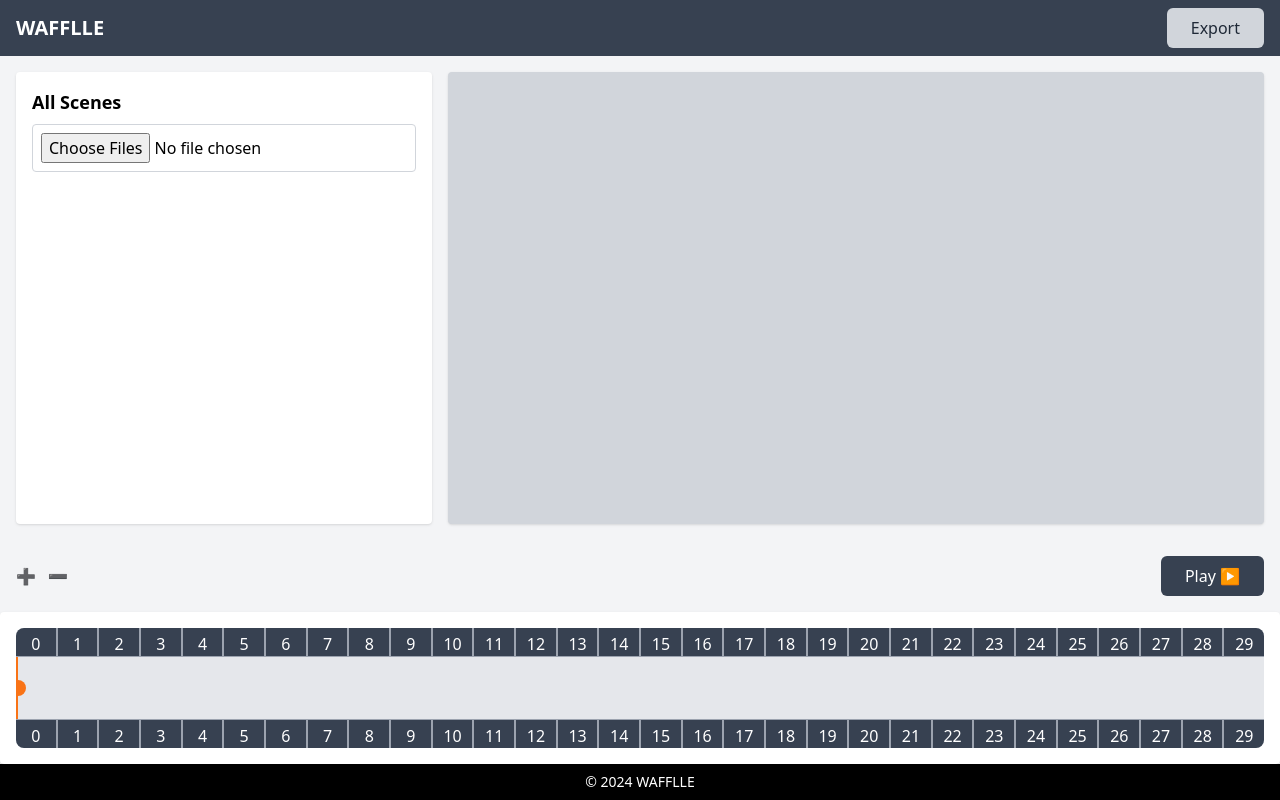
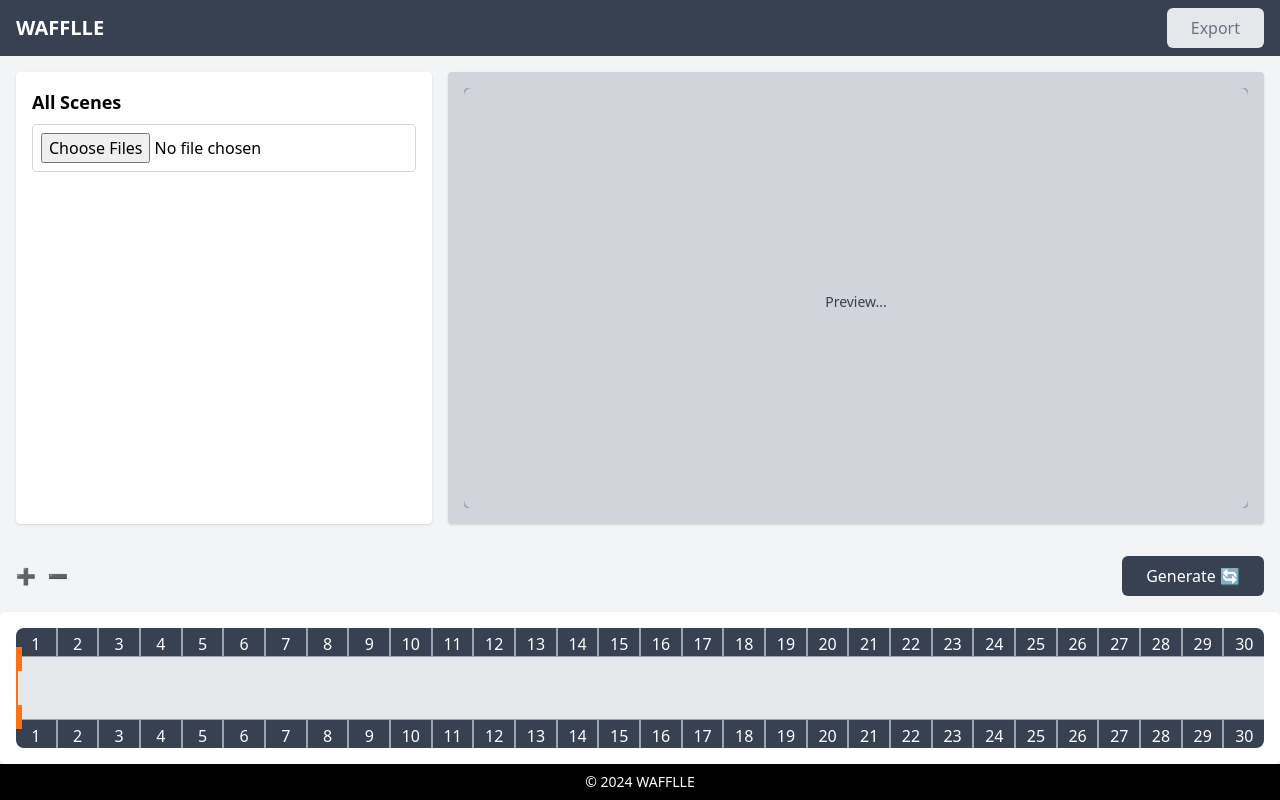
Before and after one commit to belka09/angular-video-editor, an Angular app in the folder web/: page / in a window 1280 px wide. Built offline with nearby package versions, Linux system fonts and the light colour scheme.

Commit message:
adding export button

```diff
--- a/web/src/app/components/all-scenes/all-scenes.component.html
+++ b/web/src/app/components/all-scenes/all-scenes.component.html
@@ -24,12 +24,12 @@
             </div>
             <div class="flex gap-2">
                 <button (click)="playVideo(video.url)"
-                    class="text-white bg-blue-600 p-2 rounded"
+                    class="text-white p-2 rounded border border-gray-400 cursor-pointer hover:bg-gray-400 transition-all"
                     aria-label="Play video">
                     ▶️
                 </button>
                 <button (click)="removeVideo(i)"
-                    class="text-gray-600 p-2 rounded border border-gray-400"
+                    class="text-gray-600 p-2 rounded border border-gray-400 cursor-pointer hover:bg-gray-400 transition-all"
                     aria-label="Delete video">
                     🗑️
                 </button>
--- a/web/src/app/components/all-scenes/all-scenes.component.scss
+++ b/web/src/app/components/all-scenes/all-scenes.component.scss
@@ -5,15 +5,6 @@ ul {
 
 img {
   border: 1px solid #ccc;
-}
-
-button {
-  cursor: pointer;
-  transition: background-color 0.2s;
-}
-
-button:hover {
-  background-color: #b91c1c; /* Darker red for hover */
 }
 
 .cdk-drag-placeholder {
--- a/web/src/app/components/layout/layout.component.html
+++ b/web/src/app/components/layout/layout.component.html
@@ -2,7 +2,11 @@
     <header class="bg-gray-700 text-white px-4 py-2 justify-between flex items-center">
         <h1 class="text-xl font-bold">WAFFLLE</h1>
         <button type="button"
-            class="text-gray-800 py-2 px-6 rounded-md bg-gray-300 hover:bg-gray-400 transition-all">Export</button>
+            class="text-gray-800 py-2 px-6 rounded-md bg-gray-300 hover:bg-gray-400 transition-all cursor-pointer disabled:bg-gray-200 disabled:text-gray-500 disabled:cursor-not-allowed"
+            (click)="export()"
+            [disabled]="!selectedVideoUrl">
+            Export
+        </button>
     </header>
     <main class="flex flex-1 p-4 gap-4">
         <section class="w-1/3 bg-white shadow rounded p-4">
@@ -23,7 +27,7 @@
         </div>
         <button type="button"
             class="text-white py-2 px-6 rounded-md bg-gray-700 hover:bg-gray-900 transition-all"
-            (click)="renderVideo()">Play ▶</button>
+            (click)="renderVideo()">Generate 🔄</button>
     </section>
     <section class="mt-4 p-4 bg-white shadow rounded">
         <app-timeline></app-timeline>
--- a/web/src/app/components/layout/layout.component.ts
+++ b/web/src/app/components/layout/layout.component.ts
@@ -59,4 +59,17 @@ export class LayoutComponent {
       console.error('Video error:', error);
     }
   }
+
+  public export() {
+    if (this.selectedVideoUrl) {
+      const anchor = document.createElement('a');
+      anchor.href = this.selectedVideoUrl;
+      anchor.download = 'exported_video.mp4';
+
+      document.body.appendChild(anchor);
+      anchor.click();
+
+      document.body.removeChild(anchor);
+    }
+  }
 }
--- a/web/src/app/components/preview/preview.component.html
+++ b/web/src/app/components/preview/preview.component.html
@@ -1,9 +1,13 @@
-<div class="flex items-center justify-center h-full bg-gray-400 rounded">
-    <video *ngIf="videoUrl"
-        [src]="videoUrl"
+<div class="flex items-center justify-center h-full bg-gray-400 rounded relative">
+    @if(videoUrl) {
+    <video [src]="videoUrl"
+        #videoPlayer
+        autoplay
         controls
-        class="w-full h-auto"></video>
-    <ng-template #placeholder>
-        <p class="text-gray-700 text-sm">No preview available</p>
-    </ng-template>
+        class="w-auto max-h-[450px] max-w-full"></video>
+    } @else {
+    <div class="placeholder absolute inset-0 flex items-center justify-center bg-gray-300">
+        <p class="text-gray-700 text-sm mt-2">Preview...</p>
+    </div>
+    }
 </div>
--- a/web/src/app/components/preview/preview.component.scss
+++ b/web/src/app/components/preview/preview.component.scss
@@ -1,3 +1,25 @@
 :host {
   display: block;
+  height: 100%;
 }
+
+video {
+  display: block;
+  margin: auto;
+  max-height: 450px;
+  max-width: 100%;
+  border-radius: 8px;
+}
+
+.placeholder {
+  position: absolute;
+  top: 0;
+  left: 0;
+  right: 0;
+  bottom: 0;
+  display: flex;
+  flex-direction: column;
+  align-items: center;
+  justify-content: center;
+  border-radius: 8px;
+}
--- a/web/src/app/components/preview/preview.component.ts
+++ b/web/src/app/components/preview/preview.component.ts
@@ -4,8 +4,13 @@ import {
   ChangeDetectionStrategy,
   OnChanges,
   SimpleChanges,
+  ViewChild,
+  ElementRef,
+  AfterViewInit,
+  effect,
 } from '@angular/core';
 import { CommonModule } from '@angular/common';
+import { VideoService } from '../../services/video.service';
 
 @Component({
   selector: 'app-preview',
@@ -15,6 +20,54 @@ import { CommonModule } from '@angular/common';
   styleUrls: ['./preview.component.scss'],
   changeDetection: ChangeDetectionStrategy.OnPush,
 })
-export class PreviewComponent {
+export class PreviewComponent implements OnChanges, AfterViewInit {
   @Input() videoUrl: string | null = null;
+
+  @ViewChild('videoPlayer', { static: false })
+  videoPlayer!: ElementRef<HTMLVideoElement>;
+
+  constructor(private videoService: VideoService) {
+    effect(() => {
+      const currentSecond = this.videoService.cursorSecond();
+      this.seekToSecond(currentSecond);
+    });
+  }
+
+  ngOnChanges(changes: SimpleChanges): void {
+    if (changes['videoUrl'] && this.videoUrl) {
+      this.initializePlayback();
+    }
+  }
+
+  ngAfterViewInit(): void {
+    if (this.videoUrl) {
+      this.initializePlayback();
+    }
+  }
+
+  private initializePlayback(): void {
+    const videoElement = this.videoPlayer?.nativeElement;
+    if (videoElement) {
+      videoElement.autoplay = true;
+      videoElement.load();
+      videoElement.onloadedmetadata = () => {
+        this.seekToSecond(this.videoService.cursorSecond());
+        videoElement
+          .play()
+          .catch((err) => console.error('Autoplay failed:', err));
+      };
+    }
+  }
+
+  private seekToSecond(second: number): void {
+    const videoElement = this.videoPlayer?.nativeElement;
+    if (videoElement && !isNaN(videoElement.duration)) {
+      const clampedSecond = Math.min(
+        Math.max(second, 0),
+        videoElement.duration
+      );
+      videoElement.currentTime = clampedSecond;
+      console.log(`Video playback moved to second: ${clampedSecond}`);
+    }
+  }
 }
--- a/web/src/app/components/timeline/timeline.component.html
+++ b/web/src/app/components/timeline/timeline.component.html
@@ -8,7 +8,7 @@
         <div *ngFor="let second of createArray(totalDuration()); let i = index; let last = last"
             class="text-white border-gray-400 border-r-2 flex-1 pt-1 text-center"
             [class.!border-r-0]="last">
-            {{ i }}
+            {{ i + 1 }}
         </div>
     </div>
 
@@ -39,7 +39,8 @@
             [ngStyle]="{ left: cursorPosition + 'px' }"
             (mousedown)="startDragging($event)">
             <div class="cursor bg-orange-500 h-full w-[2px]"></div>
-            <div class="cursor-tail bg-orange-500 w-4 h-4 rounded-full ml-[-6px] cursor-pointer"></div>
+            <div class="cursor-tail bg-orange-500 w-2 h-6 ml-[-2px] cursor-pointer absolute top-[-10px]"></div>
+            <div class="cursor-tail bg-orange-500 w-2 h-6 ml-[-2px] cursor-pointer absolute bottom-[-10px]"></div>
         </div>
     </div>
 
@@ -47,7 +48,7 @@
         <div *ngFor="let second of createArray(totalDuration()); let i = index; let last = last"
             class="text-white border-gray-400 border-r-2 flex-1 pt-1 text-center"
             [class.!border-r-0]="last">
-            {{ i }}
+            {{ i + 1 }}
         </div>
     </div>
 </div>
--- a/web/src/app/components/timeline/timeline.component.ts
+++ b/web/src/app/components/timeline/timeline.component.ts
@@ -65,7 +65,6 @@ export class TimelineComponent {
 
         const second = this.getCurrentSecond();
         this.videoService.cursorSecond.set(second);
-        console.log(`Cursor at second: ${second}`);
       }
     }
   }
@@ -74,16 +73,15 @@ export class TimelineComponent {
   stopDragging(): void {
     if (this.isDragging) {
       this.isDragging = false;
-      console.log(
-        `Cursor position fixed at second: ${this.getCurrentSecond()}`
-      );
     }
   }
 
   getCurrentSecond(): number {
-    if (this.timelineWidth === 0) return 0;
-    return Math.floor(
-      (this.cursorPosition / this.timelineWidth) * this.totalDuration()
+    if (this.timelineWidth === 0) return 1;
+    return (
+      Math.floor(
+        (this.cursorPosition / this.timelineWidth) * this.totalDuration()
+      ) + 1
     );
   }
 
```
